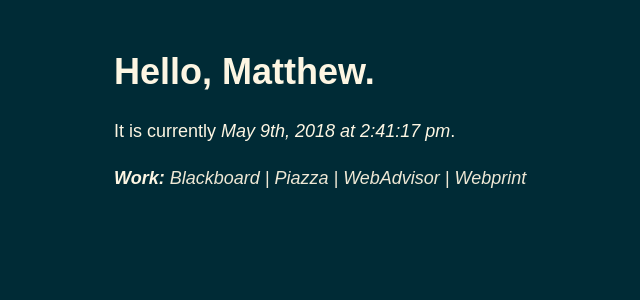
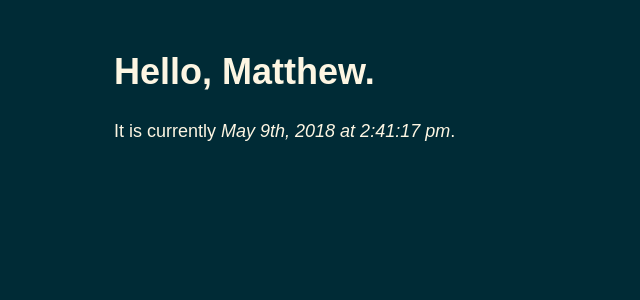
Before and after one commit to matthewjenkins97/matthewjenkins97.github.io, a Jekyll site: the page startpage/index.html, which Jekyll copies as it is, in a window 1280 px wide. Shown: the top 300 px of the page, without its empty margins (201-841 px from the left). Built offline with Jekyll 4.4.1, drawn with Linux system fonts in a browser that asks for light colours.

Commit message:
i don't really use the bookmarks anymore so i might as well just get rid of it and use this solely as a homepage

```diff
--- a/startpage/index.html
+++ b/startpage/index.html
@@ -34,16 +34,5 @@
         }});
     });
     </script>
-    <b><i>Work:</i></b>
-    <i> <a href="https://blackboard.hamilton.edu/">Blackboard |</a></i>
-    <i> <a href="https://piazza.com/"> Piazza |</a></i>
-    <i> <a href="https://webadvisor.hamilton.edu/"> WebAdvisor |</a></i>
-    <i> <a href="http://webprint.hamilton.edu/"> Webprint </a></i>
-    <p></p>
-    <!---<b><i>Play:</i></b>
-    <i> <a href="https://rateyourmusic.com/"> RateYourMusic |</a></i>
-    <i> <a href="https://open.spotify.com/"> Spotify |</a></i>
-    <i> <a href="https://www.youtube.com/feed/subscriptions"> YouTube </a></i>
-    <p></p>-->
   </body>
 </html>
```
